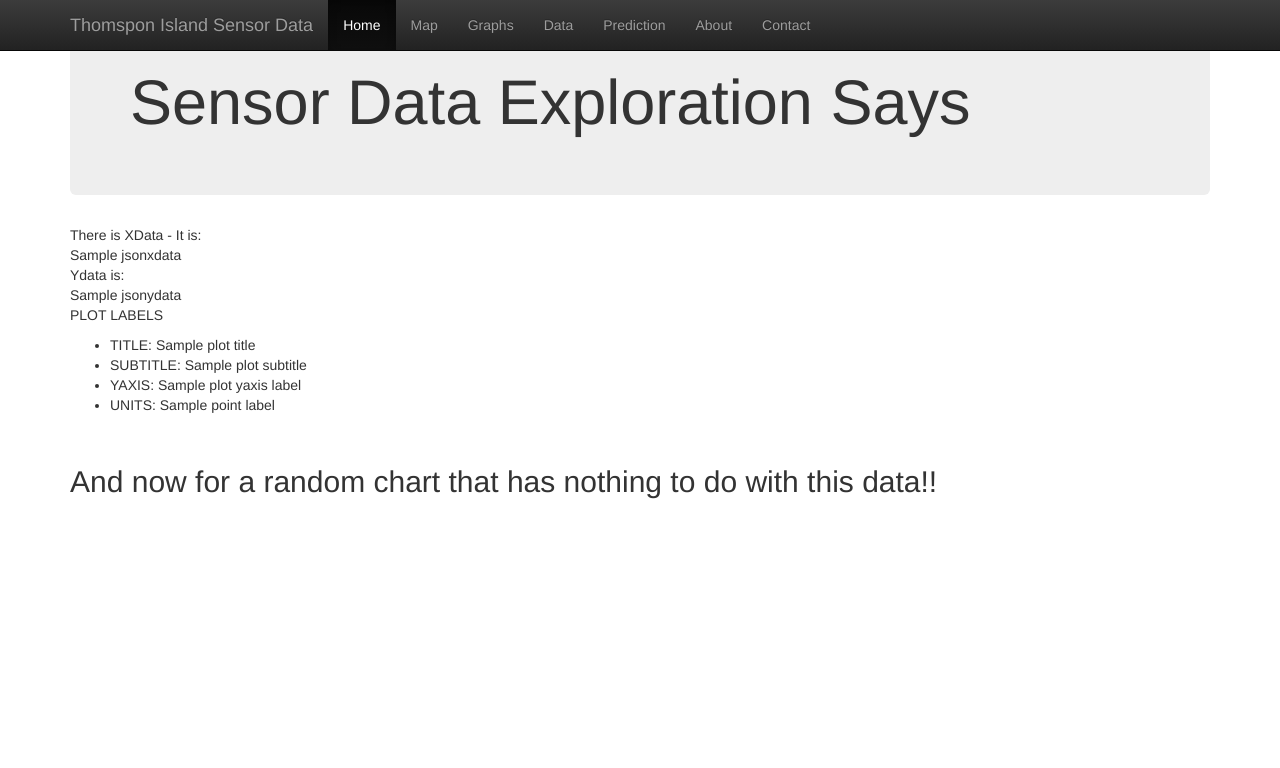
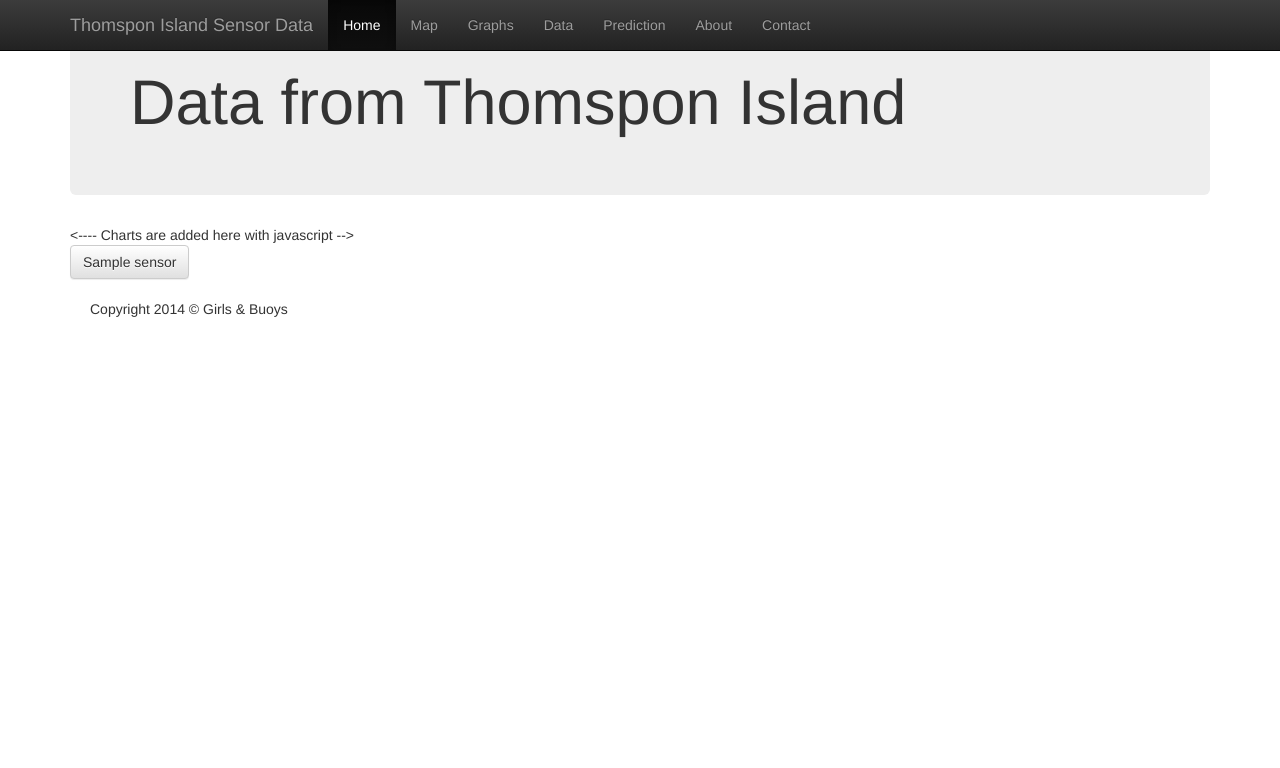
Before and after one commit to lindakukolich/sensor_data_exploration, a Django app: template sensor_data_exploration/sensor_data_exploration/templates/explorer/index.html in a window 1280 px wide. Shown: the top 768 px of the page. After the commit the page ends 317 px from the top, so only its background shows below. Run offline with Django 3.2, Linux system fonts and the light colour scheme; the template is opened without the code that fills it: most values are stand-ins (such as "Sample title", 1, 10 or a date in 2020); some libraries are stand-ins or nearby versions.

Commit message:
First step of index clean up

```diff
--- a/sensor_data_exploration/sensor_data_exploration/templates/explorer/index.html
+++ b/sensor_data_exploration/sensor_data_exploration/templates/explorer/index.html
@@ -34,7 +34,6 @@
     <script src="http://code.highcharts.com/highcharts.js"></script>
     <script src="http://code.highcharts.com/modules/exporting.js"></script>
     <script src="{%static "sensordata-highcharts.js" %}"></script>
-    <script src="{%static "highcharts-sample.js" %}"></script>
     <script src="{%static "onclick.js" %}"></script>
 
 
@@ -68,30 +67,12 @@
     </div>
     <div class="container">
       <div class="jumbotron">
-	<h1> Sensor Data Exploration Says</h1>
+	<h1> Data from Thomspon Island</h1>
 	</div>
-	<div id="data">
-	  There is XData - It is: <br />
-	  {{ jsonxdata }}<br />
-	  Ydata is: <br />
-	  {{ jsonydata }}
-	  <p />PLOT LABELS
-	  <ul>
-	    <li />TITLE: {{plot_title}}
-	    <li />SUBTITLE: {{plot_subtitle}}
-	    <li />YAXIS: {{plot_yaxis_label}}
-	    <li />UNITS: {{point_label}}
-	  </ul>
-	  <br>
-	  <h2>And now for a random chart that has nothing to do with this data!!</h2>
-	  <br>
-	</div>
-      <div id="ourdata" style="min-width: 310px; height: 400px; margin: 0 auto"></div>
-	<div id="container" style="min-width: 310px; height: 400px; margin: 0 auto"></div>
-
+      <div id="ourdata">
       </div>
       <div id="charts">
-
+	<---- Charts are added here with javascript -->
       </div>
 
     <div id="ajax-graph">
```
